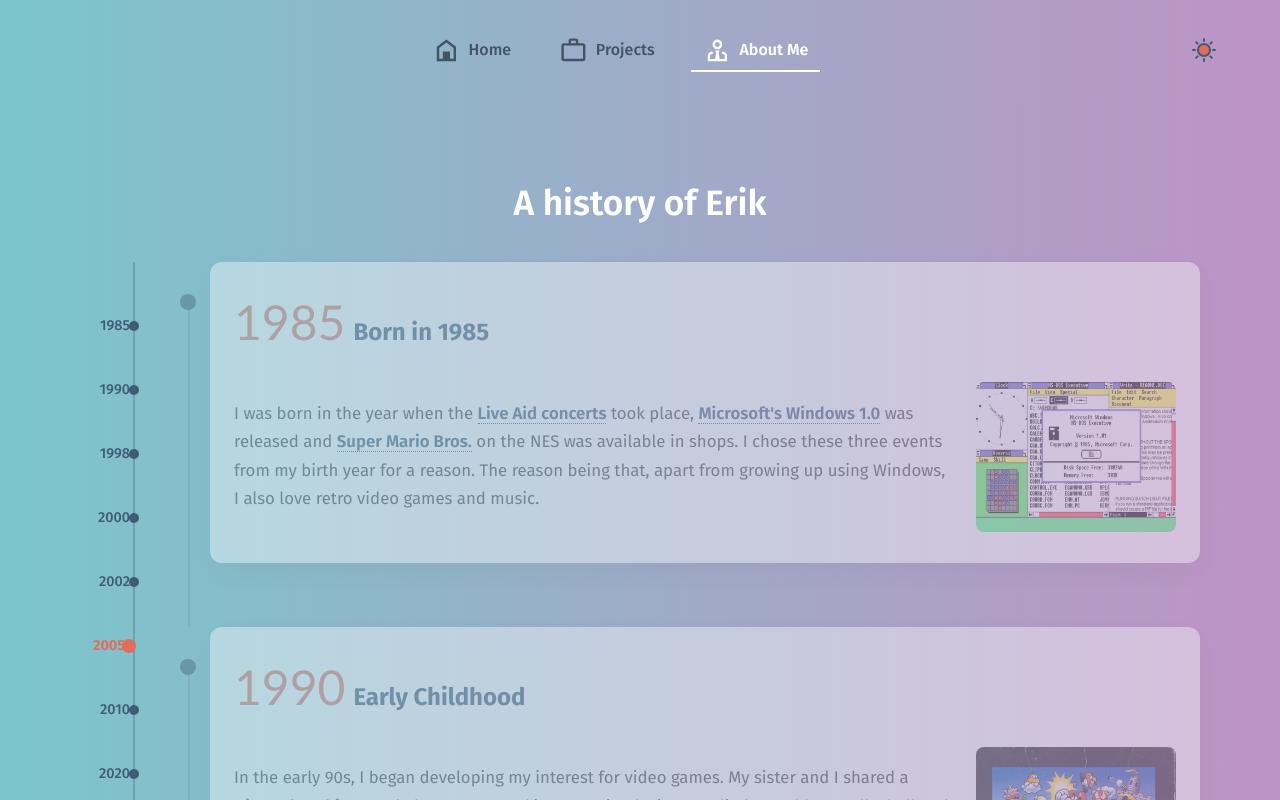
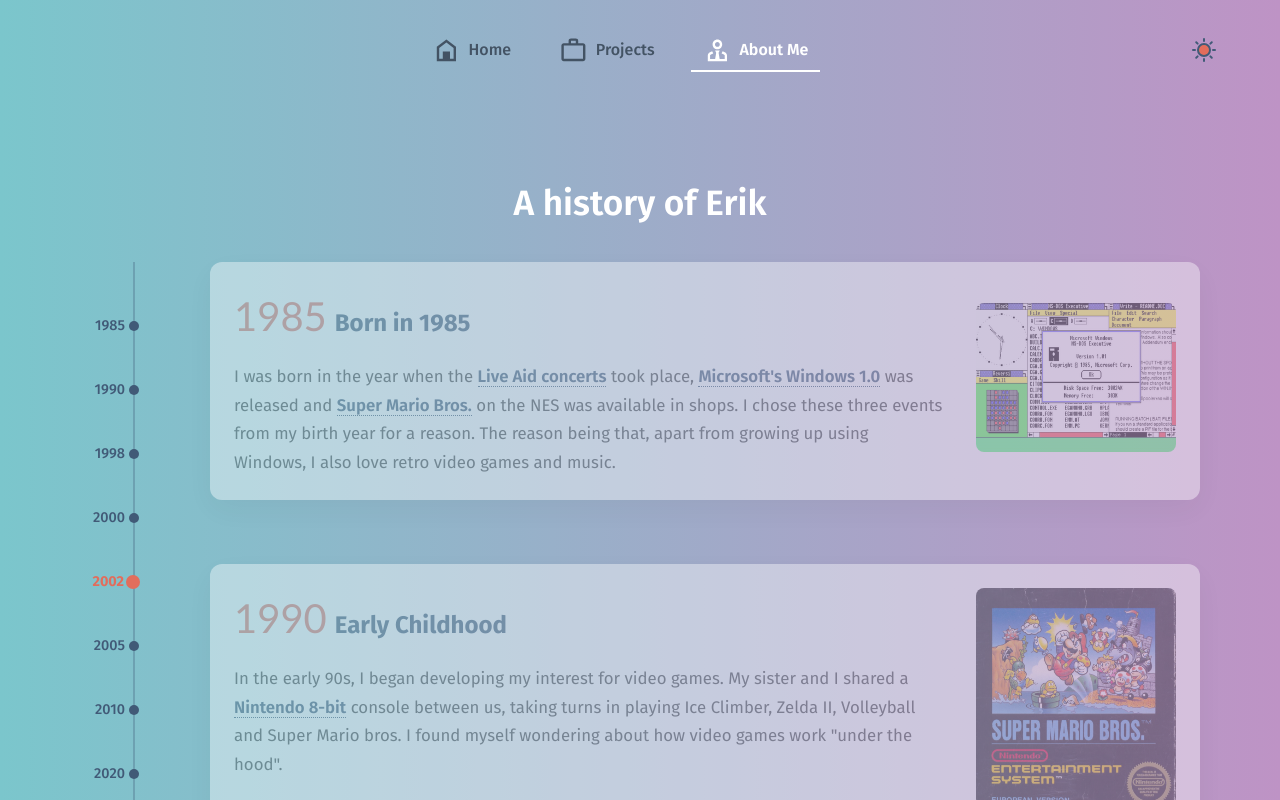
Before and after one commit to Eikei7/Eriks-digital-CV, a React (Vite) app: page /about in a window 1280 px wide. Shown: the top 800 px of the page. Built offline with nearby package versions, Linux system fonts and the light colour scheme.

Commit message:
Some timeline style changes

```diff
--- a/src/pages/AboutMe.css
+++ b/src/pages/AboutMe.css
@@ -30,46 +30,6 @@
   height: 3px;
   background-color: var(--orange, #e26d5c);
 } */
-
-/* Profile section */
-.profile-section {
-  display: flex;
-  justify-content: center;
-  margin-bottom: 3rem;
-}
-
-.profile-container {
-  position: relative;
-  width: 200px;
-  height: 200px;
-}
-
-.profile-image {
-  width: 100%;
-  height: 100%;
-  object-fit: cover;
-  border-radius: 50%;
-  position: relative;
-  z-index: 1;
-}
-
-.profile-ring {
-  width: 100%;
-  height: 100%;
-  border-radius: 50%;
-  background: conic-gradient(from 0deg, #07e8d6, #f39c12, #e74c3c, #07e8d6);
-  mask: radial-gradient(farthest-side, transparent calc(100% - 6px), white calc(100% - 6px));
-  -webkit-mask: radial-gradient(farthest-side, transparent calc(100% - 6px), white calc(100% - 6px));
-  position: absolute;
-  animation: spin 3s linear infinite;
-  z-index: 2;
-}
-
-@keyframes spin {
-  to {
-    transform: rotate(360deg);
-  }
-}
 
 /* Vertical Timeline Container */
 .vertical-timeline-container {
@@ -111,7 +71,7 @@
   font-weight: 500;
   color: var(--steelblue, #415A77);
   text-align: right;
-  padding-right: 30px;
+  padding-right: 35px;
   cursor: pointer;
   transition: all 0.3s ease;
   z-index: 5;
@@ -141,7 +101,7 @@
 .vertical-year.active {
   color: var(--orange, #e26d5c);
   font-weight: 700;
-  transform: translateX(-5px);
+  transform: translateX(-1px);
 }
 
 .vertical-year.active::after {
@@ -169,39 +129,16 @@
   opacity: 1;
 }
 
-.vertical-event-marker {
-  position: absolute;
-  left: 0;
-  top: 2rem;
-  width: 16px;
-  height: 16px;
-  border-radius: 50%;
-  background-color: var(--steelblue, #415A77);
-  z-index: 2;
-}
-
 .vertical-event.active .vertical-event-marker {
   background-color: var(--orange, #e26d5c);
   transform: scale(1.2);
-}
-
-.vertical-event::before {
-  content: '';
-  position: absolute;
-  top: 2rem;
-  left: 8px;
-  bottom: -4rem;
-  width: 2px;
-  background-color: var(--steelblue, #415A77);
-  opacity: 0.3;
-  z-index: 1;
 }
 
 .vertical-event:last-child::before {
   display: none;
 }
 
-.vertical-event-content {
+/* .vertical-event-content {
   background-color: white;
   border-radius: 12px;
   overflow: hidden;
@@ -212,9 +149,46 @@
 .vertical-event.active .vertical-event-content {
   transform: translateY(-5px);
   box-shadow: rgba(0, 0, 0, 0.4) 0px 2px 4px, rgba(0, 0, 0, 0.3) 0px 7px 13px -3px, rgba(0, 0, 0, 0.2) 0px -3px 0px inset;
+} */
+
+.vertical-event-content {
+  background-color: white;
+  border-radius: 12px;
+  overflow: hidden;
+  box-shadow: 0 10px 30px rgba(0, 0, 0, 0.1);
+  transition: all 0.3s ease;
+  padding: 1.5rem; /* Add padding to the main container */
 }
 
-.vertical-event-title {
+.vertical-event.active .vertical-event-content {
+  transform: translateY(-5px);
+  box-shadow: rgba(0, 0, 0, 0.4) 0px 2px 4px, rgba(0, 0, 0, 0.3) 0px 7px 13px -3px, rgba(0, 0, 0, 0.2) 0px -3px 0px inset;
+}
+
+.vertical-event-main-flex {
+  display: flex;
+  gap: 2rem;
+  /* align-items: flex-start; */
+}
+
+/* Left container for title and description */
+.vertical-event-left {
+  flex: 2;
+  display: flex;
+  flex-direction: column;
+}
+
+/* Right container for image */
+.vertical-event-right {
+  flex: 1;
+  max-width: 200px;
+  min-width: 150px;
+  display: flex;
+  align-items: center;
+  justify-content: center;
+}
+
+/* .vertical-event-title {
   font-size: 1.5rem;
   color: var(--steelblue, #415A77);
   margin: 0;
@@ -223,34 +197,62 @@
   display: flex;
   align-items: baseline;
   gap: 0.5rem;
+} */
+
+.vertical-event-title {
+  font-size: 1.5rem;
+  color: var(--steelblue, #415A77);
+  margin: 0 0 1rem 0; /* Add bottom margin */
+  position: relative;
+  display: flex;
+  align-items: baseline;
+  gap: 0.5rem;
 }
 
 .vertical-event-year {
   font-family: 'Trebuchet MS', 'Lucida Sans Unicode', 'Lucida Grande', 'Lucida Sans', Arial, sans-serif;
-  font-size: 3rem;
+  /* font-size: 3rem; */
+  font-size: 2.5rem;
   font-weight: 100;
   color: var(--orange, #e26d5c);
   opacity: 0.9;
 }
 
+/* .vertical-event-body {
+  padding: 1rem 1.5rem 1.5rem;
+} */
+
 .vertical-event-body {
-  padding: 1rem 1.5rem 1.5rem;
+  padding: 0; /* Remove padding since it's now in the main container */
 }
 
-/* Flex container for text and image */
-.vertical-event-flex {
+
+/* .vertical-event-flex {
   display: flex;
   gap: 1.5rem;
   align-items: flex-start;
+} */
+
+/* Remove the old flex structure since we're replacing it */
+.vertical-event-flex {
+  display: block; /* Change from flex to block */
 }
 
-.vertical-event-text {
+/* .vertical-event-text {
   flex: 3;
-}
+} */
+
+/* .vertical-event-image {
+  flex: 2;
+  display: flex;
+  justify-content: center;
+  align-items: center;
+  max-width: 200px;
+  height: 200px;
+} */
 
 .vertical-event-image {
-  flex: 2;
-  max-width: 200px;
+  width: 100%;
 }
 
 .vertical-event-image img {
@@ -264,11 +266,18 @@
   transform: scale(1.03);
 }
 
-.vertical-event-body p {
+/* .vertical-event-body p {
   line-height: 1.7;
   margin-bottom: 1.5rem;
   font-size: 1.05rem;
   color: #444;
+} */
+
+.vertical-event-body p {
+  line-height: 1.7;
+  font-size: 1.05rem;
+  color: #444;
+  margin: 0; /* Remove default margin */
 }
 
 .vertical-event-body p:last-child {
@@ -288,14 +297,14 @@
 }
 
 /* Timeline images */
-.timeline-images {
+/* .timeline-images {
   display: flex;
   justify-content: center;
   align-items: center;
   gap: 1.5rem;
   margin: 1.5rem 0 2rem;
   flex-wrap: wrap;
-}
+} */
 
 .timeline-images img {
   border-radius: 8px;
@@ -430,8 +439,19 @@
     padding-left: 0;
   }
 
+  .vertical-event-content {
+    display: flex;
+    flex-direction: column;
+  }
+
   .vertical-event {
     padding-left: 0;
+  }
+
+  .vertical-event-right {
+    display: flex;
+    justify-content: center;
+    align-items: center;
   }
 
   .vertical-event-marker {
@@ -450,8 +470,9 @@
     font-size: 1.6rem;
   }
 
-  .vertical-event-flex {
+  .vertical-event-main-flex {
     flex-direction: column;
+    align-items: center;
   }
 
   .vertical-event-image {
@@ -479,17 +500,21 @@
     margin-right: 15px;
   }
 
+  .vertical-event-main-flex {
+    gap: 0.8rem;
+  }
+
   .vertical-event-content {
-    padding: 0;
+    padding: 1.2rem;
   }
 
   .vertical-event-title {
-    padding: 1.2rem 1.2rem 0.5rem;
     font-size: 1.2rem;
+    margin-bottom: 0.8rem;
   }
 
   .vertical-event-year {
-    font-size: 1.4rem;
+    font-size: 1.6rem;
   }
 
   .vertical-event-body {
--- a/src/pages/AboutMe.jsx
+++ b/src/pages/AboutMe.jsx
@@ -37,8 +37,7 @@
       image: "img/moviemaker.png",
       content: (
         <p>Eventually I saved up for a video capture card, which allowed me to put our recorded family holiday videos onto our computer,
-          and that's when my interest in multimedia and graphics really took off. I frequently visited websites like <a href="https://www.newgrounds.com/" target="_blank">Newgrounds</a>
-          (flash animation) and <a href="https://www.deviantart.com/" target="_blank">DeviantArt</a> (photos and digital art) for inspiration.</p>
+          and that's when my interest in multimedia and graphics really took off. I frequently visited websites like <a href="https://www.newgrounds.com/" target="_blank">Newgrounds</a> (flash animation) and <a href="https://www.deviantart.com/" target="_blank">DeviantArt</a> (photos and digital art) for inspiration.</p>
       )
     },
     {
@@ -155,7 +154,6 @@
             <div className="vertical-timeline-line"></div>
           </div>
         </div>
-
         <div className="vertical-events-container">
           {timelineData.map((item) => (
             <div
@@ -163,23 +161,26 @@
               key={item.year}
               className={`vertical-event ${item.year === activeYear ? 'active' : ''}`}
             >
-              <div className="vertical-event-marker"></div>
               <div className="vertical-event-content">
+  <div className="vertical-event-main-flex">
+    <div className="vertical-event-left">
       <h3 className="vertical-event-title">
         <span className="vertical-event-year">{item.year}</span>
         {item.title}
       </h3>
       <div className="vertical-event-body">
-                  <div className="vertical-event-flex">
         <div className="vertical-event-text">
           {item.content}
         </div>
+      </div>
+    </div>
     {item.image && (
+      <div className="vertical-event-right">
         <div className="vertical-event-image">
           <img src={item.image} alt={`${item.title} illustration`} />
         </div>
+      </div>
     )}
-                  </div>
   </div>
 </div>
             </div>
--- a/src/pages/LandingPageStyles.css
+++ b/src/pages/LandingPageStyles.css
@@ -118,11 +118,6 @@
   flex-direction: column;
   align-items: center;
   gap: 0.5rem;
-  transition: transform 0.2s ease;
-}
-
-.skill-item:hover {
-  transform: translateY(-5px);
 }
 
 .skill-icon {
@@ -133,10 +128,6 @@
   align-items: center;
   justify-content: center;
   transition: color 0.2s ease;
-}
-
-.skill-item:hover .skill-icon {
-  color: var(--steelblue);
 }
 
 .skill-name {
@@ -172,10 +163,6 @@
 
 body.dark-mode .skill-icon {
   color: #CAD2C5;
-}
-
-body.dark-mode .skill-item:hover .skill-icon {
-  color: white;
 }
 
 body.dark-mode .skill-name {
```
Lines whose indentation alone changed are shown as unchanged.
